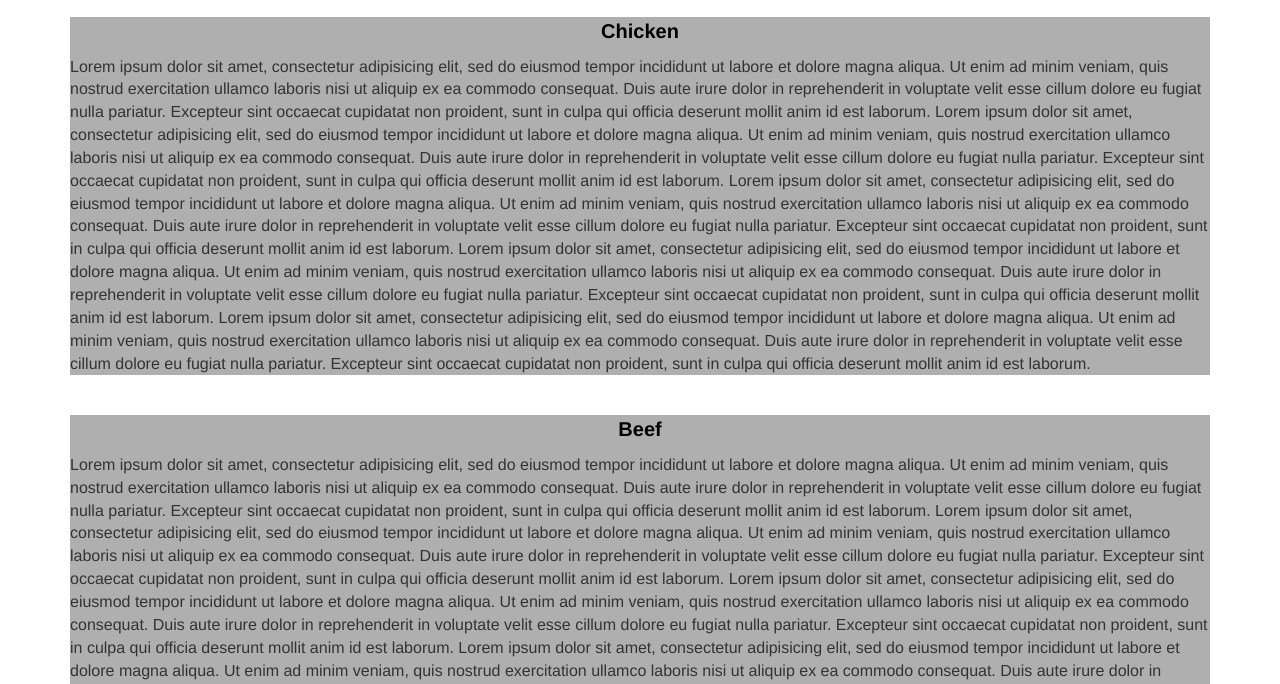
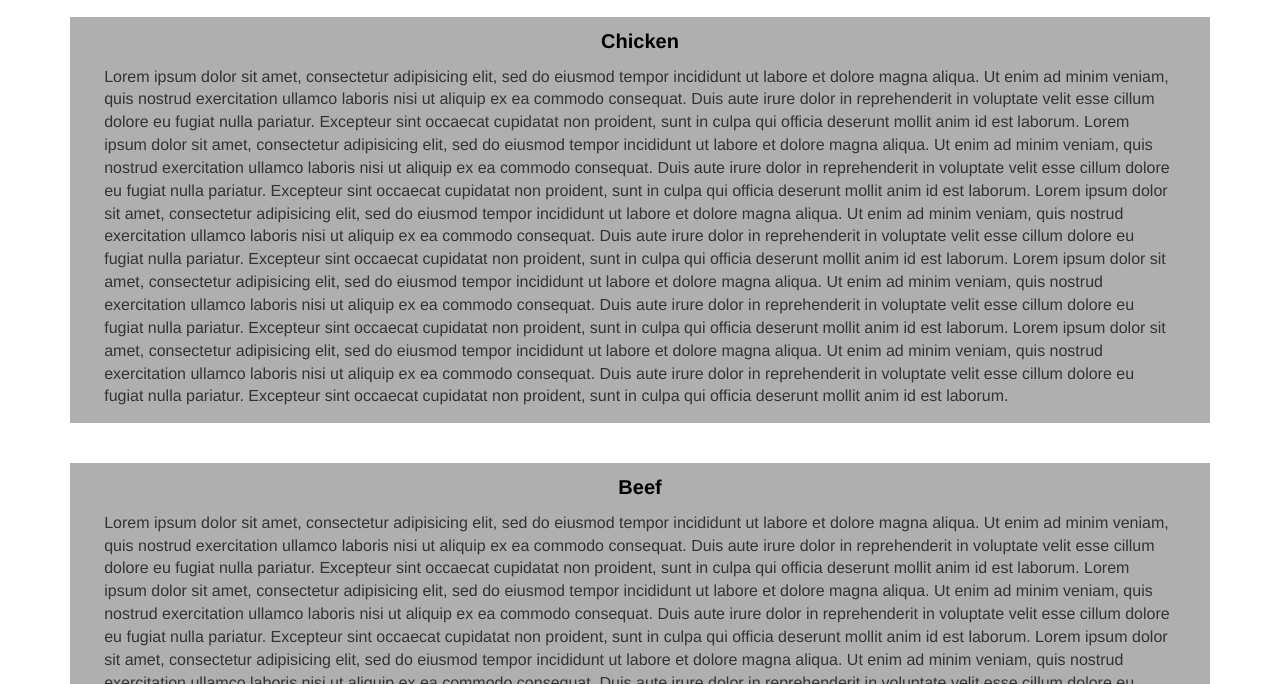
Before and after one commit to jaguirrepeman/WebDev, a plain HTML site: page module3-solution/index.html in a window 1280 px wide. Shown: the part 116-800 px from the top of the page. Drawn offline with Linux system fonts and the light colour scheme.

Commit message:
Finished Assignment

```diff
--- a/module3-solution/css/styles.css
+++ b/module3-solution/css/styles.css
@@ -1,5 +1,6 @@
 *{
   font-family: Helvetica;
+  box-sizing: border-box;
 }
   body {
   font-size: 16px;
@@ -58,7 +59,8 @@
   font-weight: bold;
   font-size: 1.25em;
   color: black;
-  margin-bottom: 10px;
+  padding-bottom: 10px;
+  padding-top: 10px;
 }
 .dish-container{
     /*
@@ -68,6 +70,12 @@
     */
     background-color: #AFAFAF;
     margin-bottom: 40px;
+
+}
+.dish-container > p {
+  margin-left: 3%;
+  margin-right: 3%;
+  padding-bottom: 15px;
 
 }
 .row-container{
```
